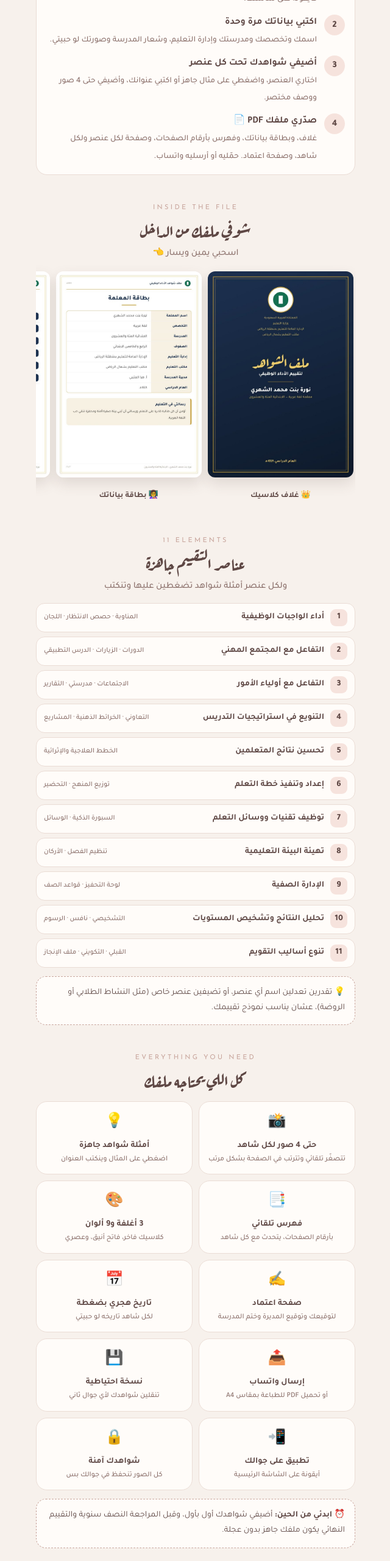
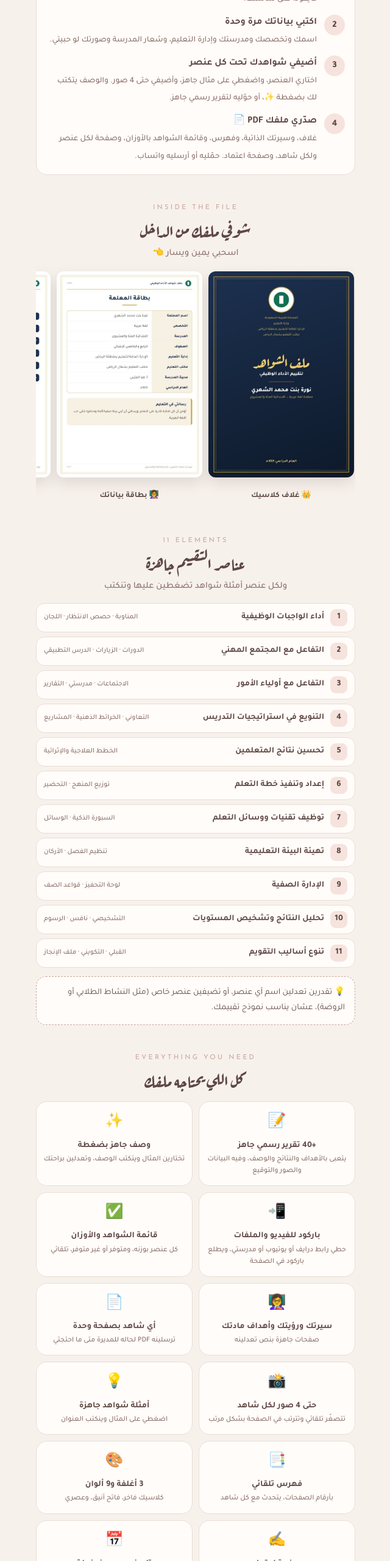
Before and after one commit to atheel-studio/shahada, a plain HTML site: page shawahid.html in a window 1280 px wide. Shown: the part 1640-4200 px from the top of the page at 61% size, without its empty margins (319-959 px from the left). Drawn offline with Linux system fonts and the light colour scheme.

Commit message:
Add files via upload

```diff
--- a/shawahid.html
+++ b/shawahid.html
@@ -184,8 +184,8 @@ details p{font-size:13.5px;color:var(--muted);font-weight:500;margin-top:6px}
     <div class="card" style="margin-top:14px">
       <div class="step"><div class="num">1</div><div><b>اطلبي ويوصلك رابطك الخاص</b><span>بعد الدفع على طول في صفحة الطلب. افتحيه من جوالك أو الكمبيوتر، وثبّتيه كأيقونة على شاشتك.</span></div></div>
       <div class="step"><div class="num">2</div><div><b>اكتبي بياناتك مرة وحدة</b><span>اسمك وتخصصك ومدرستك وإدارة التعليم، وشعار المدرسة وصورتك لو حبيتي.</span></div></div>
-      <div class="step"><div class="num">3</div><div><b>أضيفي شواهدك تحت كل عنصر</b><span>اختاري العنصر، واضغطي على مثال جاهز أو اكتبي عنوانك، وأضيفي حتى 4 صور ووصف مختصر.</span></div></div>
-      <div class="step"><div class="num">4</div><div><b>صدّري ملفك PDF 📄</b><span>غلاف، وبطاقة بياناتك، وفهرس بأرقام الصفحات، وصفحة لكل عنصر ولكل شاهد، وصفحة اعتماد. حمّليه أو أرسليه واتساب.</span></div></div>
+      <div class="step"><div class="num">3</div><div><b>أضيفي شواهدك تحت كل عنصر</b><span>اختاري العنصر، واضغطي على مثال جاهز، وأضيفي حتى 4 صور. والوصف يتكتب لك بضغطة ✨، أو حوّليه لتقرير رسمي جاهز.</span></div></div>
+      <div class="step"><div class="num">4</div><div><b>صدّري ملفك PDF 📄</b><span>غلاف، وسيرتك الذاتية، وفهرس، وقائمة الشواهد بالأوزان، وصفحة لكل عنصر ولكل شاهد، وصفحة اعتماد. حمّليه أو أرسليه واتساب.</span></div></div>
     </div>
   </section>
 
@@ -198,6 +198,12 @@ details p{font-size:13.5px;color:var(--muted);font-weight:500;margin-top:6px}
       <figure><img loading="lazy" src="shawahid/img/info.jpg" alt="بطاقة المعلمة"><figcaption>👩‍🏫 بطاقة بياناتك</figcaption></figure>
       <figure><img loading="lazy" src="shawahid/img/toc.jpg" alt="فهرس الملف"><figcaption>📑 فهرس تلقائي</figcaption></figure>
       <figure><img loading="lazy" src="shawahid/img/div.jpg" alt="صفحة العنصر"><figcaption>🔢 صفحة لكل عنصر</figcaption></figure>
+      <figure><img loading="lazy" src="shawahid/img/check.jpg" alt="قائمة الشواهد والأوزان"><figcaption>✅ قائمة الشواهد والأوزان</figcaption></figure>
+      <figure><img loading="lazy" src="shawahid/img/report.jpg" alt="تقرير رسمي جاهز"><figcaption>📝 تقرير رسمي جاهز</figcaption></figure>
+      <figure><img loading="lazy" src="shawahid/img/qr.jpg" alt="شاهد بباركود"><figcaption>📲 شاهد بباركود (فيديو أو ملف)</figcaption></figure>
+      <figure><img loading="lazy" src="shawahid/img/cv.jpg" alt="السيرة الذاتية"><figcaption>👩‍🏫 السيرة الذاتية</figcaption></figure>
+      <figure><img loading="lazy" src="shawahid/img/vm.jpg" alt="رؤيتي ورسالتي"><figcaption>🌟 رؤيتي ورسالتي</figcaption></figure>
+      <figure><img loading="lazy" src="shawahid/img/goals.jpg" alt="أهداف المادة"><figcaption>🎯 أهداف المادة</figcaption></figure>
       <figure><img loading="lazy" src="shawahid/img/ev-cert.jpg" alt="صفحة شاهد حضور دورة"><figcaption>🎓 شاهد بصورة</figcaption></figure>
       <figure><img loading="lazy" src="shawahid/img/ev-work.jpg" alt="صفحة شاهد بصورتين"><figcaption>🧩 شاهد بأكثر من صورة</figcaption></figure>
       <figure><img loading="lazy" src="shawahid/img/ev-chart.jpg" alt="صفحة شاهد تحليل النتائج"><figcaption>📊 تحليل النتائج</figcaption></figure>
@@ -231,6 +237,12 @@ details p{font-size:13.5px;color:var(--muted);font-weight:500;margin-top:6px}
     <div class="en" style="text-align:center">Everything you need</div>
     <h2 class="sec">كل اللي يحتاجه ملفك</h2>
     <div class="feat">
+      <div class="card"><i>📝</i><b>+40 تقرير رسمي جاهز</b><span>يتعبى بالأهداف والنتائج والوصف، وفيه البيانات والصور والتوقيع</span></div>
+      <div class="card"><i>✨</i><b>وصف جاهز بضغطة</b><span>تختارين المثال ويتكتب الوصف، وتعدلين براحتك</span></div>
+      <div class="card"><i>📲</i><b>باركود للفيديو والملفات</b><span>حطي رابط درايف أو يوتيوب أو مدرستي، ويطلع باركود في الصفحة</span></div>
+      <div class="card"><i>✅</i><b>قائمة الشواهد والأوزان</b><span>كل عنصر بوزنه، ومتوفر أو غير متوفر، تلقائي</span></div>
+      <div class="card"><i>👩‍🏫</i><b>سيرتك ورؤيتك وأهداف مادتك</b><span>صفحات جاهزة بنص تعدلينه</span></div>
+      <div class="card"><i>📄</i><b>أي شاهد بصفحة وحدة</b><span>ترسلينه PDF لحاله للمديرة متى ما احتجتي</span></div>
       <div class="card"><i>📸</i><b>حتى 4 صور لكل شاهد</b><span>تتصغّر تلقائي وتترتب في الصفحة بشكل مرتب</span></div>
       <div class="card"><i>💡</i><b>أمثلة شواهد جاهزة</b><span>اضغطي على المثال وينكتب العنوان</span></div>
       <div class="card"><i>📑</i><b>فهرس تلقائي</b><span>بأرقام الصفحات، يتحدث مع كل شاهد</span></div>
@@ -252,7 +264,7 @@ details p{font-size:13.5px;color:var(--muted);font-weight:500;margin-top:6px}
       <div class="plan">
         <h3>ملف الشواهد</h3>
         <div class="price">49 <small>ر.س</small></div>
-        <ul><li>رابط خاص فيك</li><li>شواهد بدون حد، وتصدّرين متى ما بغيتي</li><li>كل الأغلفة والألوان</li><li>نسخة احتياطية وتطبيق على الجوال</li></ul>
+        <ul><li>رابط خاص فيك</li><li>شواهد بدون حد، و+40 تقرير جاهز</li><li>كل الأغلفة والألوان</li><li>نسخة احتياطية وتطبيق على الجوال</li></ul>
         <a class="btn btn-ink" href="https://atheel-studio.com/?product_id=702048293">اطلبيه بـ 49 ر.س</a>
       </div>
       <div class="plan best">
@@ -277,6 +289,8 @@ details p{font-size:13.5px;color:var(--muted);font-weight:500;margin-top:6px}
     <h2 class="sec">أسئلة تتكرر</h2>
     <details><summary>العناصر نفسها اللي في نموذج تقييمي؟</summary><p>الملف جاي بالعناصر الأحد عشر لنموذج تقييم أداء المعلم. ولو نموذجك مختلف (مثل رياض الأطفال أو معلم مسند له نشاط)، تقدرين تعدلين اسم أي عنصر أو تضيفين عنصر خاص.</p></details>
     <details><summary>لازم أعبي كل العناصر؟</summary><p>لا، تصدّرين الملف في أي وقت، ويطلع فيه بس العناصر اللي فيها شواهد. ولو تبين تظهر كل العناصر، فيه خيار لها.</p></details>
+    <details><summary>وش التقارير الجاهزة؟</summary><p>أكثر من 40 نوع تقرير (تنفيذ استراتيجية، حضور دورة، المناوبة، الإذاعة، خطة علاجية، تحليل نافس، اجتماع أولياء الأمور…). تختارين مثال الشاهد ويتغير نوع التقرير لحاله، ويتعبى بالأهداف والنتائج والوصف، وتعدلين عليه براحتك.</p></details>
+    <details><summary>أقدر أضيف فيديو أو ملف كشاهد؟</summary><p>إيه، حطي رابطه (مثل مجلد في قوقل درايف حقك، أو يوتيوب، أو مدرستي)، ويطلع له باركود في صفحة الشاهد أو العنصر. المديرة تمسحه وتشوفه. والرابط يبقى في حسابك أنتِ.</p></details>
     <details><summary>وين تنحفظ صوري؟</summary><p>في جوالك بس، وما تنرفع لأي مكان. وتقدرين تحفظين نسخة احتياطية (ملف ZIP) وترجعينها في أي جوال ثاني.</p></details>
     <details><summary>يشتغل على الآيفون والأندرويد؟</summary><p>إيه، يفتح في أي متصفح. وتقدرين تثبّتينه كأيقونة «شواهد أثيل» على شاشتك ويفتح مثل التطبيق. على الآيفون ثبّتيه أول قبل ما تبدين، لأن الآيفون يحفظ بيانات التطبيق لحالها.</p></details>
     <details><summary>أقدر أطبعه؟</summary><p>إيه، الملف PDF بمقاس A4، كل صفحة جاهزة للطباعة.</p></details>
```
